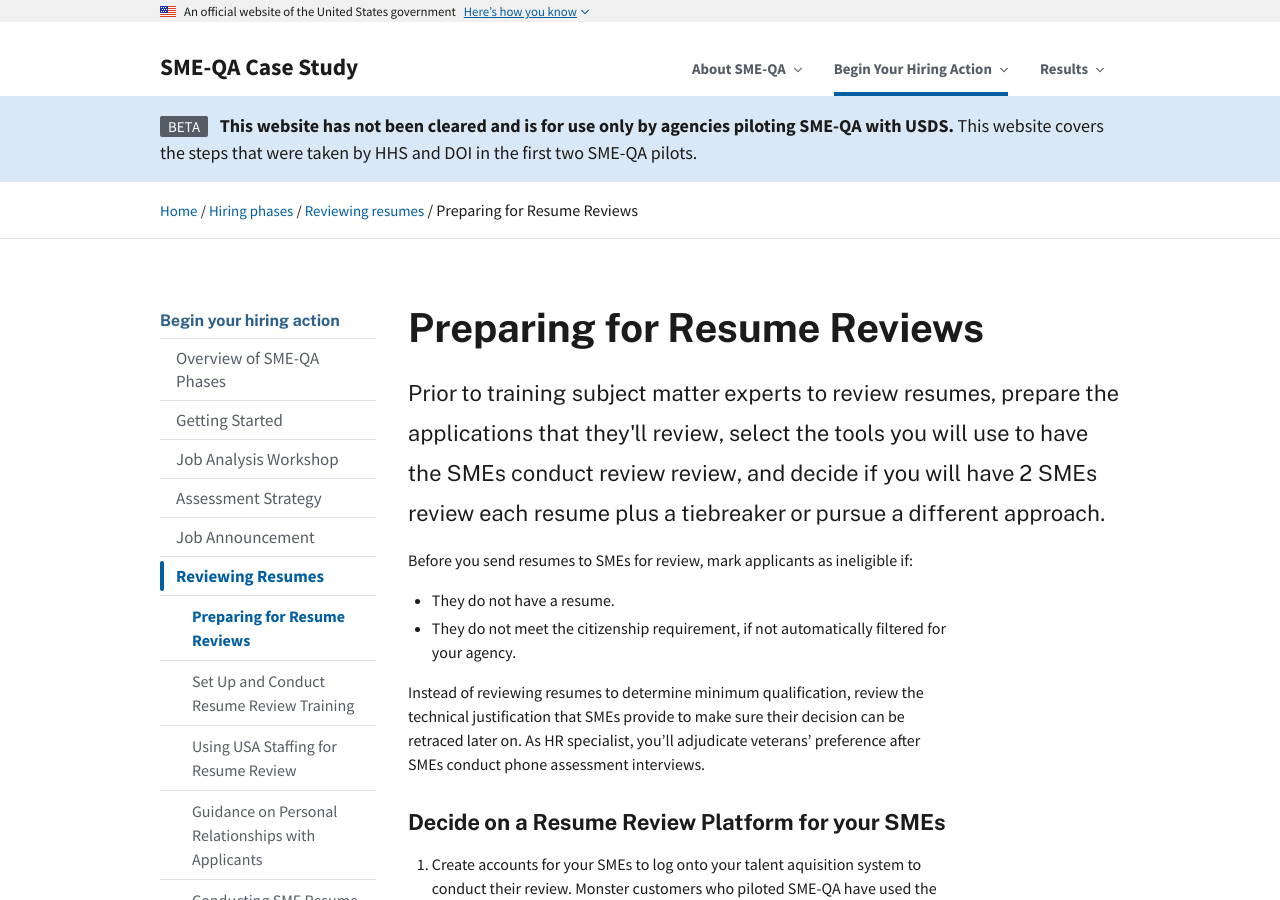
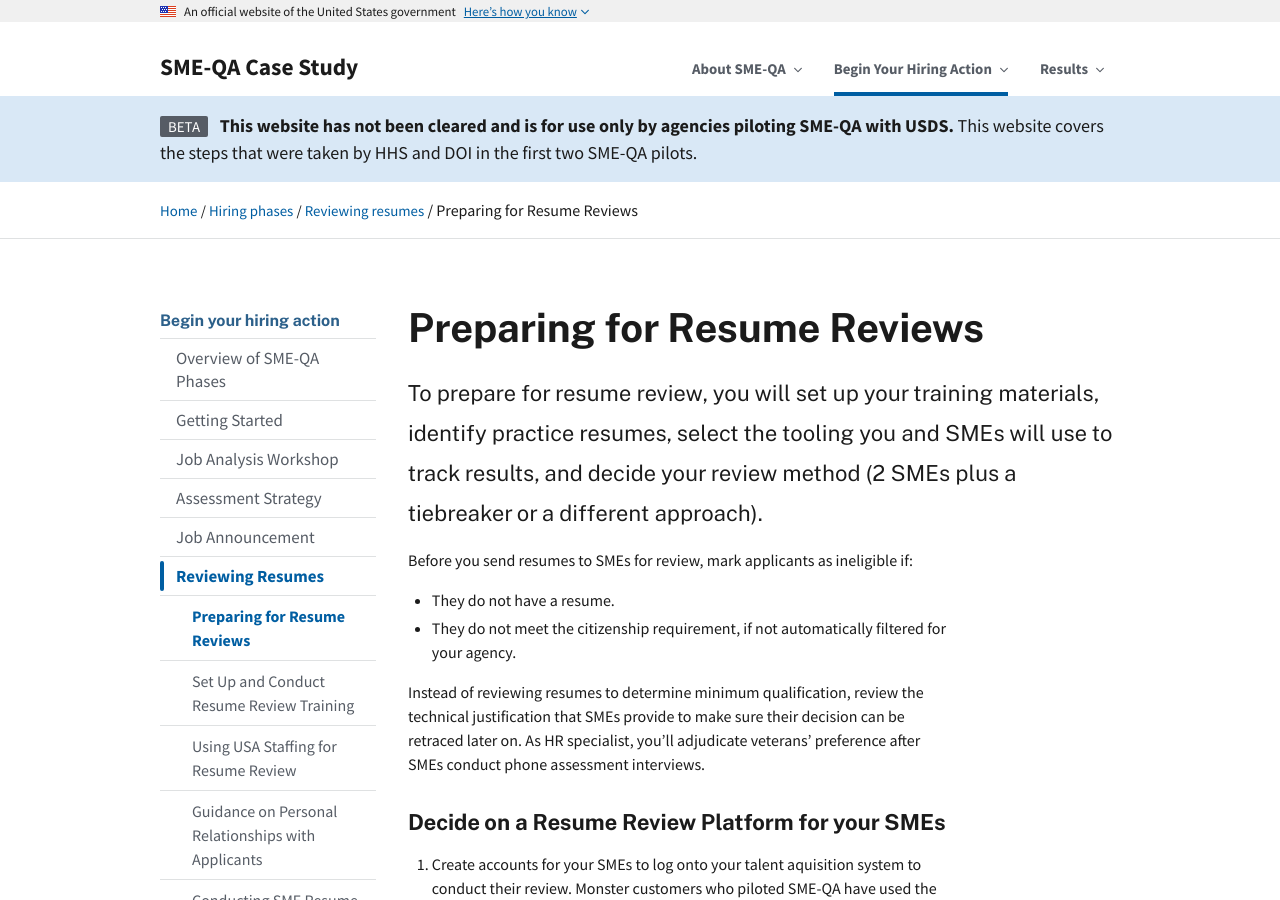
Before and after one commit to usds/SME-QA-Website, a Jekyll site: the page built from pages/phases/reviewing-resumes/prep.md, in a window 1280 px wide and 900 px high. Built offline with Jekyll 4.4.1, drawn with Linux system fonts in a browser that asks for light colours.

Commit message:
Update pages/phases/reviewing-resumes/prep.md
Co-authored-by: Will Slack <wslack@users.noreply.github.com>

```diff
--- a/pages/phases/reviewing-resumes/prep.md
+++ b/pages/phases/reviewing-resumes/prep.md
@@ -6,7 +6,7 @@ title: Preparing for Resume Reviews
 sidenav: hiring-phases
 phase: reviewing-resumes
 sub-phase-order: 010
-intro: Prior to training subject matter experts to review resumes, prepare the applications that they'll review, select the tools you will use to have the SMEs conduct review review, and decide if you will have 2 SMEs review each resume plus a tiebreaker or pursue a different approach.
+intro: To prepare for resume review, you will set up your training materials, identify practice resumes, select the tooling you and SMEs will use to track results, and decide your review method (2 SMEs plus a tiebreaker or a different approach).
 ---
 
 <p class="usa-intro">
```
